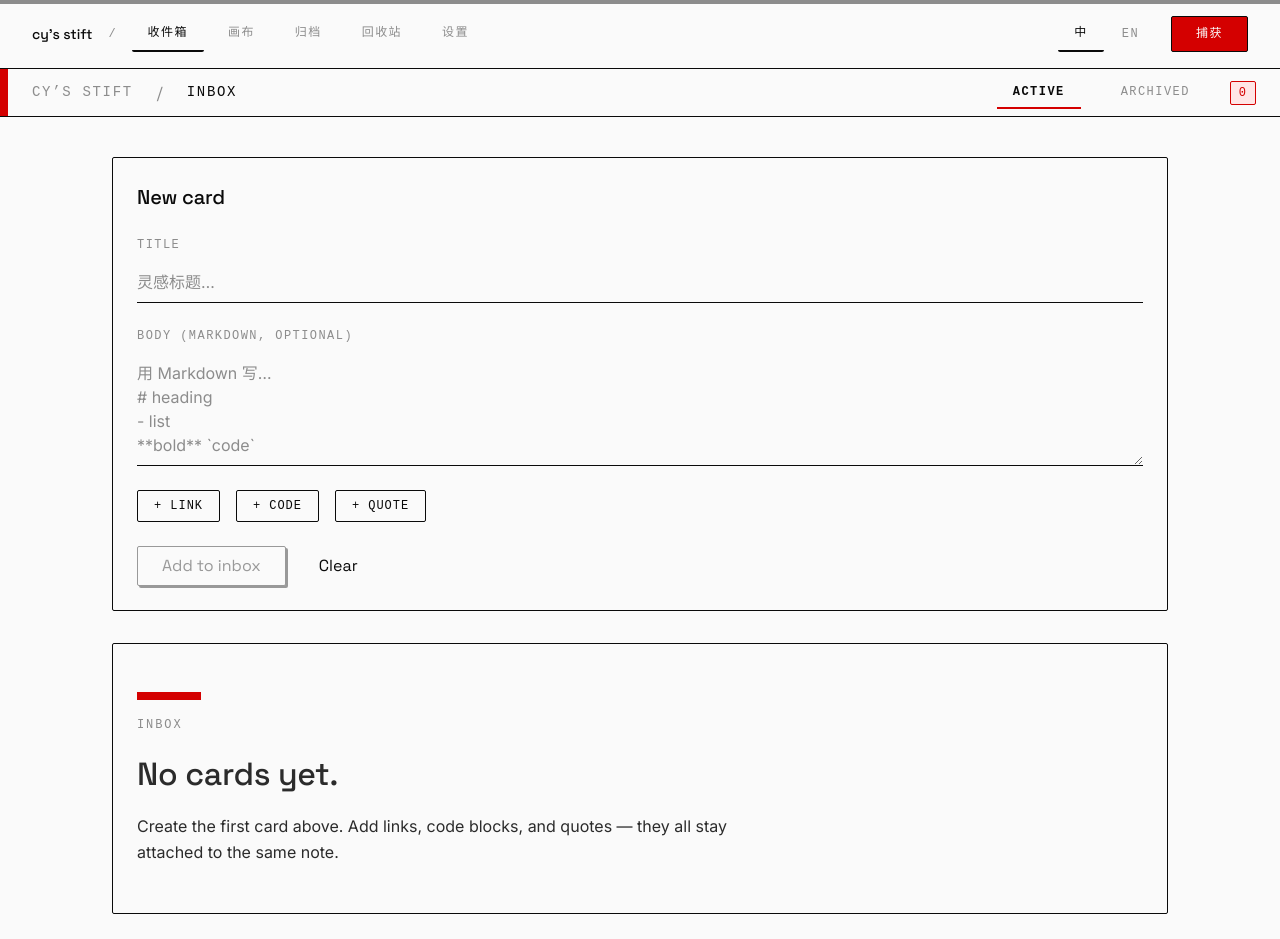
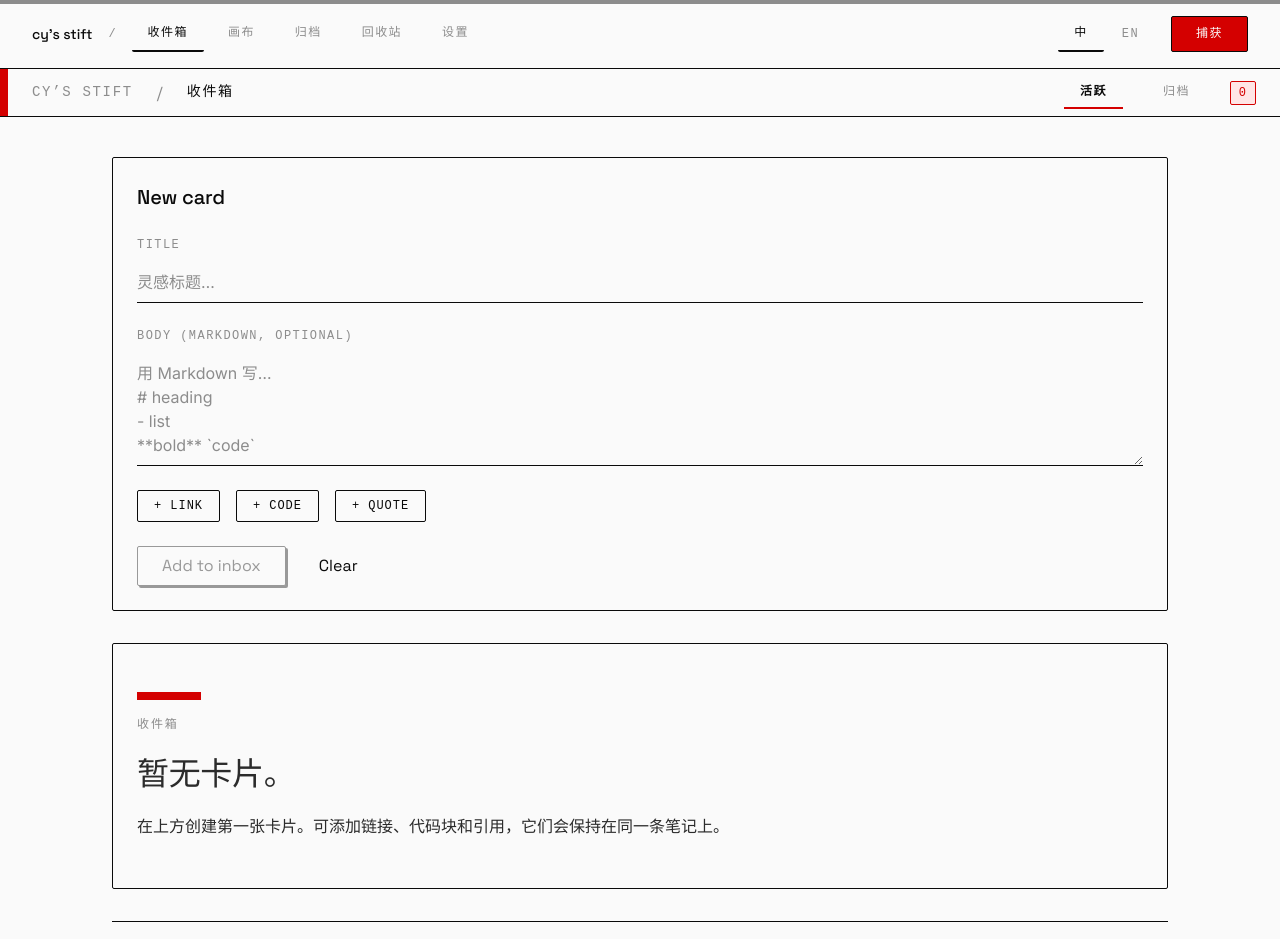
Before and after one commit to wscytz/cys-stift, a Next.js app in the folder apps/web/: page /inbox in a window 1280 px wide. Shown: the top 939 px of the page. Built offline with nearby package versions, Linux system fonts and the light colour scheme.

Commit message:
feat(i18n): inbox page zh/en migration (v0.22.3-i18n)

```diff
--- a/apps/web/src/app/inbox/page.tsx
+++ b/apps/web/src/app/inbox/page.tsx
@@ -10,12 +10,14 @@ import { DEFAULT_CANVAS_ID } from '@/features/canvas/default-canvas'
 import { useCanvases } from '@/lib/canvas-store'
 import { captureSinkRegistry } from '@/features/capture/capture-sink'
 import { useDb } from '@/lib/db-client'
+import { useI18n } from '@/lib/i18n'
 
 type View = 'inbox' | 'archived'
 
 const DEVICE_ID = 'web'
 
 export default function InboxPage() {
+  const { t } = useI18n()
   const { snap, service, ready } = useDb()
   void snap // subscribe to the snapshot so the component re-renders on changes
   const [view, setView] = useState<View>('inbox')
@@ -54,21 +56,21 @@ export default function InboxPage() {
       <Toolbar region="inbox">
         <span className="crumb">cy&rsquo;s stift</span>
         <span className="crumb-sep">/</span>
-        <span className="crumb crumb--here">inbox</span>
+        <span className="crumb crumb--here">{t('inbox.crumb')}</span>
         <span className="crumb-spacer" />
         <button
           type="button"
           className={`tab ${view === 'inbox' ? 'tab--active' : ''}`}
           onClick={() => setView('inbox')}
         >
-          active
+          {t('inbox.tab.inbox')}
         </button>
         <button
           type="button"
           className={`tab ${view === 'archived' ? 'tab--active' : ''}`}
           onClick={() => setView('archived')}
         >
-          archived
+          {t('inbox.tab.archived')}
         </button>
         <Tag color={view === 'inbox' ? 'red' : 'blue'}>
           {view === 'inbox' ? inbox.length : archived.length}
@@ -193,18 +195,17 @@ function CardTile({ card, onOpen }: { card: Card; onOpen: () => void }) {
 }
 
 function EmptyState({ view }: { view: View }) {
+  const { t } = useI18n()
   return (
     <UICard>
       <div className="empty">
         <div className="empty__bar" aria-hidden="true" />
-        <p className="empty__eyebrow">inbox</p>
+        <p className="empty__eyebrow">{t('inbox.crumb')}</p>
         <h2 className="empty__h">
-          {view === 'inbox' ? 'No cards yet.' : 'Nothing archived yet.'}
+          {view === 'inbox' ? t('inbox.empty.title') : t('inbox.empty.titleArchived')}
         </h2>
         <p className="empty__lede">
-          {view === 'inbox'
-            ? 'Create the first card above. Add links, code blocks, and quotes — they all stay attached to the same note.'
-            : 'Archive from the active tab to move cards here. They stay archived until you unarchive them or soft-delete from here.'}
+          {view === 'inbox' ? t('inbox.empty.lede') : t('inbox.empty.ledeArchived')}
         </p>
       </div>
     </UICard>
```
